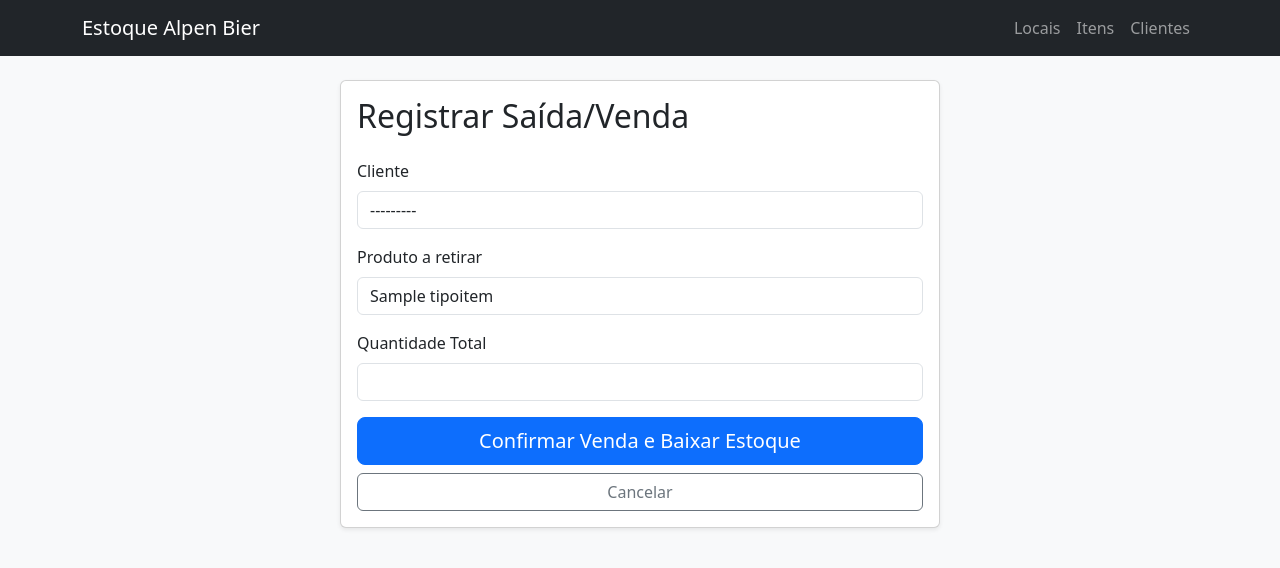
After one commit to joaoArtur2907/AlpenBierEstoque, a Django app: page /local/1/venda/nova/ in a window 1280 px wide. The commit adds this page. Shown: the top 568 px of the page. Run offline with Django 5.2, Linux system fonts and the light colour scheme; tables that the repository leaves empty hold one stand-in row (values such as "Sample post"); some libraries are stand-ins or nearby versions.

Commit message:
Lógica da venda básica

```diff
--- a/EstoqueAlpenBier/urls.py
+++ b/EstoqueAlpenBier/urls.py
@@ -44,5 +44,17 @@ urlpatterns = [
     path('equipamentoalugavel/editar/<int:pk>/', views.EquipamentoAlugavelUpdateView.as_view(), name='equipamentoalugavel_update'),
     path('equipamentoalugavel/deletar/<int:pk>/', views.EquipamentoAlugavelDeleteView.as_view(), name='equipamentoalugavel_delete'),
 
+    path('equipamento/<int:pk>/alugar/', views.LocacaoCreateView.as_view(), name='locacao_create'),
+    path('equipamento/<int:pk>/devolver/', views.EquipamentoDevolverView.as_view(), name='equipamento_devolver'),
+
+    # cliente
+
+    path('cliente/', views.ClienteListView.as_view(), name='cliente_list'),
+    path('cliente/novo/', views.ClienteCreateView.as_view(), name='cliente_create'),
+    path('cliente/editar/<int:pk>/', views.ClienteUpdateView.as_view(), name='cliente_update'),
+    path('cliente/deletar/<int:pk>/', views.ClienteDeleteView.as_view(), name='cliente_delete'),
+
+    # venda
+    path('local/<int:local_id>/venda/nova/', views.VendaCreateView.as_view(), name='venda_create'),
 
 ]
--- a/catalog/models.py
+++ b/catalog/models.py
@@ -37,7 +37,7 @@ class EquipamentoAlugavel(models.Model):
     tipo = models.ForeignKey(TipoItem, on_delete=models.CASCADE)
     local_origem = models.ForeignKey(Local, on_delete=models.CASCADE)
     numeracao = models.IntegerField()
-    status = models.CharField(max_length=20, choices=STATUS_CHOICES)
+    status = models.CharField(max_length=20, choices=STATUS_CHOICES, default='DISP')
     preco = models.DecimalField(max_digits=10, decimal_places=2, default=0.00)
 
     def __str__(self):
@@ -52,4 +52,33 @@ class Locacao(models.Model):
     devolvido = models.BooleanField(default=False)
 
 
+class Cliente(models.Model):
+    nome = models.CharField(max_length=120)
+    endereco = models.CharField(max_length=120, blank=True, null=True)
+    cpf_cnpj = models.CharField(max_length=120, unique=True, verbose_name="CPF/CNPJ", blank=True, null=True)
+    telefone = models.CharField(max_length=120, blank=True, null=True)
+
+    def __str__(self):
+        return self.nome
+
 # adicionar historico de vendas/transações
+
+# class Venda(models.Model):
+#     itensComprados = models.ManyToManyField(TipoItem)
+#     Comprador = models.ForeignKey(Cliente, on_delete=models.CASCADE)
+#     DataVenda = models.DateField()
+
+class Venda(models.Model):
+    cliente = models.ForeignKey(Cliente, on_delete=models.CASCADE)
+    local_origem = models.ForeignKey(Local, on_delete=models.CASCADE)
+    data_venda = models.DateField(blank=True, null=True)
+    valor_total = models.DecimalField(max_digits=10, decimal_places=2, default=0.00)
+
+    def __str__(self):
+        return f"Venda {self.id} - {self.cliente.nome}"
+
+class ItemVenda(models.Model):
+    venda = models.ForeignKey(Venda, on_delete=models.CASCADE, related_name='itens')
+    tipo_item = models.ForeignKey(TipoItem, on_delete=models.CASCADE)
+    quantidade = models.PositiveIntegerField(default=0)
+    preco_unitario = models.DecimalField(max_digits=10, decimal_places=2, default=0.00)
--- a/catalog/views.py
+++ b/catalog/views.py
@@ -1,10 +1,13 @@
 from django.contrib.auth.mixins import LoginRequiredMixin
 from django.core.paginator import Paginator
-from django.shortcuts import render
+from django.db import transaction
+from django.shortcuts import render, redirect
 from django.urls import reverse_lazy, reverse
 from django.views.generic import ListView, CreateView, UpdateView, DeleteView
 from django.views import generic
-
+from .models import Locacao, EquipamentoAlugavel, Cliente, Venda, ItemVenda
+from django.shortcuts import get_object_or_404
+from datetime import date
 
 from catalog.models import Locacao, Local, ProdutoVenda, TipoItem, EquipamentoAlugavel
 
@@ -155,3 +158,147 @@ class EquipamentoAlugavelDeleteView(DeleteView):
 
     def get_success_url(self):
         return reverse('local_detail', kwargs={'pk': self.object.local_origem.id})
+
+
+class LocacaoCreateView(CreateView):
+    model = Locacao
+    fields = ['cliente_local', 'dataInicio', 'dataFim']
+    template_name = 'core/locacao_form.html'
+
+    def form_valid(self, form):
+        # Captura o equipamento pelo ID passado na URL
+        equipamento = get_object_or_404(EquipamentoAlugavel, pk=self.kwargs.get('pk'))
+
+        # Associa o equipamento à locação
+        form.instance.equipamento = equipamento
+
+        # LÓGICA DE STATUS: Muda o status para Alugado
+        equipamento.status = 'ALUG'
+        equipamento.save()
+
+        return super().form_valid(form)
+
+    def get_context_data(self, **kwargs):
+        context = super().get_context_data(**kwargs)
+        # Passa o equipamento para o template para mostrar o nome/série
+        context['equipamento'] = get_object_or_404(EquipamentoAlugavel, pk=self.kwargs.get('pk'))
+        return context
+
+    def get_success_url(self):
+        # Retorna para o local de origem do equipamento
+        return reverse('local_detail', kwargs={'pk': self.object.equipamento.local_origem.id})
+
+
+class EquipamentoDevolverView(generic.View):
+    def get(self, request, *args, **kwargs):
+        # Busca o equipamento
+        equipamento = get_object_or_404(EquipamentoAlugavel, pk=self.kwargs.get('pk'))
+
+        # Muda o status de volta para Disponível
+        equipamento.status = 'DISP'
+        equipamento.save()
+
+        # Busca a locação ativa deste equipamento e marca como devolvida
+        locacao = Locacao.objects.filter(equipamento=equipamento, devolvido=False).last()
+        if locacao:
+            locacao.devolvido = True
+            locacao.save()
+
+        # Redireciona de volta para o detalhe do local
+        return redirect('local_detail', pk=equipamento.local_origem.id)
+
+# cliente
+
+class ClienteListView(ListView):
+    model = Cliente
+    template_name = 'core/cliente_list.html'
+    context_object_name = 'clientes'
+
+class ClienteCreateView(CreateView):
+    model = Cliente
+    fields = '__all__'
+    template_name = 'core/cliente_form.html'
+    success_url = reverse_lazy('cliente_list')
+
+class ClienteUpdateView(UpdateView):
+    model = Cliente
+    fields = '__all__'
+    template_name = 'core/cliente_form.html'
+    success_url = reverse_lazy('cliente_list')
+
+class ClienteDeleteView(DeleteView):
+    model = Cliente
+    fields = '__all__'
+    template_name = 'core/cliente_confirm_delete.html'
+    success_url = reverse_lazy('cliente_list')
+
+
+class VendaCreateView(CreateView):
+    model = Venda
+    fields = ['cliente']
+    template_name = 'core/venda_form.html'
+
+    def get_context_data(self, **kwargs):
+        context = super().get_context_data(**kwargs)
+        local_id = self.kwargs.get('local_id')  # Corrigido de pk para local_id
+
+        # Filtra tipos de itens que possuem pelo menos um registro de estoque neste local
+        context['tipos_disponiveis'] = TipoItem.objects.filter(
+            produtovenda__local_id=local_id,
+            produtovenda__quantidade__gt=0
+        ).distinct()
+
+        context['local_id'] = local_id
+        return context
+
+    def form_valid(self, form):
+        # recupera dados basicos
+        local_id = self.kwargs.get('local_id')
+        local = get_object_or_404(Local, pk=local_id)
+
+        tipo_item_id = self.request.POST.get('tipo_item')
+        tipo_item = get_object_or_404(TipoItem, pk=tipo_item_id)
+        quantidade_pedida = int(self.request.POST.get('quantidade'))
+
+        # inicia transação postgres
+        with transaction.atomic():
+            # busca estoque ordenado pela validade
+            estoque = ProdutoVenda.objects.filter(local = local, tipo = tipo_item).order_by('validade')
+
+            # verifica se há estoque suficiente
+            total_disponivel = sum(item.quantidade for item in estoque)
+            if total_disponivel < quantidade_pedida:
+                form.add_error(None, f"Estoque insuficiente. Disponível: {total_disponivel}")
+                return self.form_invalid(form)
+
+            # executa venda
+            form.instance.local_origem = local
+            form.instance.data_venda = date.today()
+            response = super().form_valid(form) # salva venda
+
+            # logica de cascata abastecimento estoque
+
+            restante = quantidade_pedida
+            for lote in estoque:
+                if restante <= 0: break
+
+                if lote.quantidade <= restante:
+                    restante -= lote.quantidade
+                    lote.delete() #esvaziou o lote remove o bloco
+                else:
+                    lote.quantidade -= restante
+                    lote.save() # sobrou algo no lote apenas atualiza
+                    restante = 0
+
+            ItemVenda.objects.create(
+                venda=self.object,
+                tipo_item=tipo_item,
+                quantidade=quantidade_pedida,
+                preco_unitario=0.00 # adicionar campo preço no tipoitem # TODO
+
+            )
+
+            return response
+
+    def get_success_url(self):
+        return reverse('local_detail', kwargs={'pk': self.object.local_origem.id})
--- a/templates/core/base.html
+++ b/templates/core/base.html
@@ -14,6 +14,7 @@
             <div class="navbar-nav">
                 <a class="nav-link" href="{% url 'local_list' %}">Locais</a>
                 <a class="nav-link" href="{% url 'tipoitem_list' %}">Itens</a>
+                <a class="nav-link" href="{% url 'cliente_list' %}">Clientes</a>
             </div>
         </div>
     </nav>
--- /dev/null
+++ b/templates/core/venda_form.html
@@ -0,0 +1,40 @@
+{% extends 'core/base.html' %}
+{% load widget_tweaks %}
+
+{% block content %}
+<div class="card shadow-sm mx-auto" style="max-width: 600px;">
+    <div class="card-body">
+        <h2 class="card-title mb-4">Registrar Saída/Venda</h2>
+
+        <form method="post">
+            {% csrf_token %}
+
+            {% if form.non_field_errors %}
+                <div class="alert alert-danger">{{ form.non_field_errors }}</div>
+            {% endif %}
+
+            <div class="mb-3">
+                <label class="form-label">Cliente</label>
+                {% render_field form.cliente class="form-control" %}
+            </div>
+
+            <div class="mb-3">
+                <label class="form-label">Produto a retirar</label>
+                <select name="tipo_item" class="form-control">
+                    {% for tipo in tipos_disponiveis %}
+                        <option value="{{ tipo.id }}">{{ tipo.nomeTipo }}</option>
+                    {% endfor %}
+                </select>
+            </div>
+
+            <div class="mb-3">
+                <label class="form-label">Quantidade Total</label>
+                <input type="number" name="quantidade" class="form-control" min="1" required>
+            </div>
+
+            <button type="submit" class="btn btn-primary btn-lg w-100">Confirmar Venda e Baixar Estoque</button>
+            <a href="{% url 'local_list' %}" class="btn btn-outline-secondary w-100 mt-2">Cancelar</a>
+        </form>
+    </div>
+</div>
+{% endblock %}
```
Also changed, not shown: templates/core/cliente_confirm_delete.html (added, +14 -0 lines), templates/core/cliente_form.html (added, +24 -0 lines), templates/core/cliente_list.html (added, +57 -0 lines), templates/core/locacao_form.html (added, +35 -0 lines), templates/core/local_detail.html (+26 -14 lines), catalog/migrations/0004_cliente_alter_equipamentoalugavel_status.py (added), catalog/migrations/0005_venda_itemvenda.py (added).
